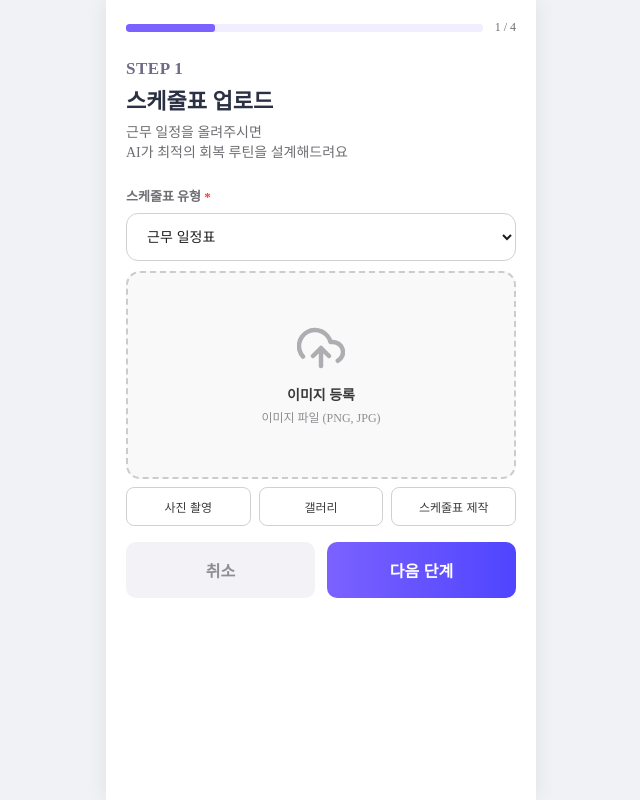
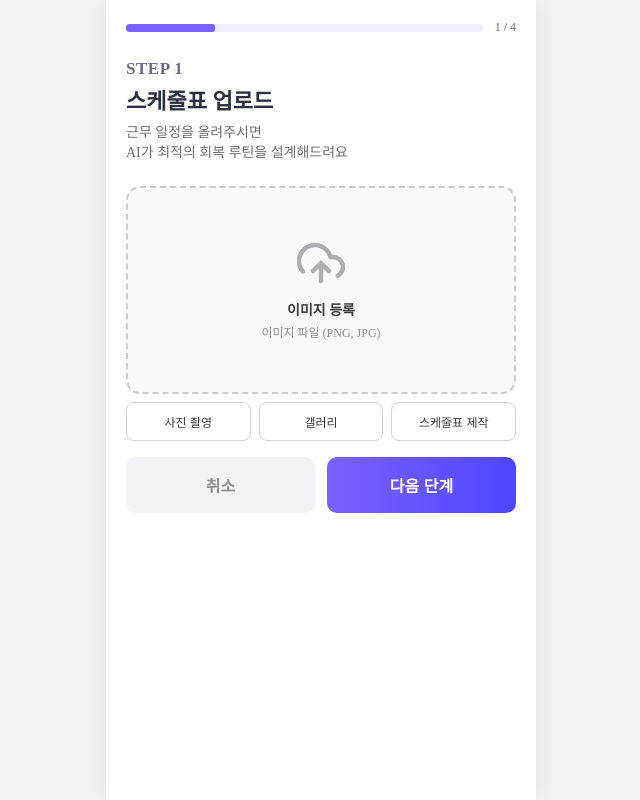
Before and after one commit to LikeLionUniv-INU/14th-WellDone-frontend, a React (Vite) app: page /routine in a window 1280 px wide. Shown: the whole page, without its empty margins (319-959 px from the left). Built offline with nearby package versions, Linux system fonts and the light colour scheme.

Commit message:
Fix 디자인 수정 재완료

```diff
--- a/src/pages/AIRoutine.jsx
+++ b/src/pages/AIRoutine.jsx
@@ -23,8 +23,7 @@ export default function AIRoutine() {
 
   const [currentStep, setCurrentStep] = useState(1);
 
-  // --- STEP 1 상태 ---
-  const [scheduleType, setScheduleType] = useState('근무 일정표');
+  // --- STEP 1 상태 (드롭박스 상태 삭제됨) ---
   const [previewImage, setPreviewImage] = useState(null);
   const galleryRef = useRef(null);
   const cameraRef = useRef(null);
@@ -301,18 +300,6 @@ export default function AIRoutine() {
               <span className="step-indicator">STEP 1</span>
               <h2>스케줄표 업로드</h2>
               <p>근무 일정을 올려주시면<br />AI가 최적의 회복 루틴을 설계해드려요</p>
-            </div>
-
-            <div className="input-group">
-              <label>스케줄표 유형 <span className="required">*</span></label>
-              <select
-                value={scheduleType}
-                onChange={(e) => setScheduleType(e.target.value)}
-                className="type-select"
-              >
-                <option value="근무 일정표">근무 일정표</option>
-                <option value="기타 일정">기타 일정</option>
-              </select>
             </div>
 
             <div className="upload-box" onClick={() => galleryRef.current.click()}>
@@ -657,8 +644,8 @@ export default function AIRoutine() {
           </div>
         )}
 
-  {/* ==================== STEP 7 (교대 근무 및 메모 직접 입력) ==================== */}
-{currentStep === 7 && (
+        {/* ==================== STEP 7 (교대 근무 및 메모 직접 입력) ==================== */}
+        {currentStep === 7 && (
           <div className="step-wrapper fade-in no-progress" ref={monthlyCaptureRef}>
             {/* 상단 토글 바 */}
             <div className="schedule-toggle-group">
```
